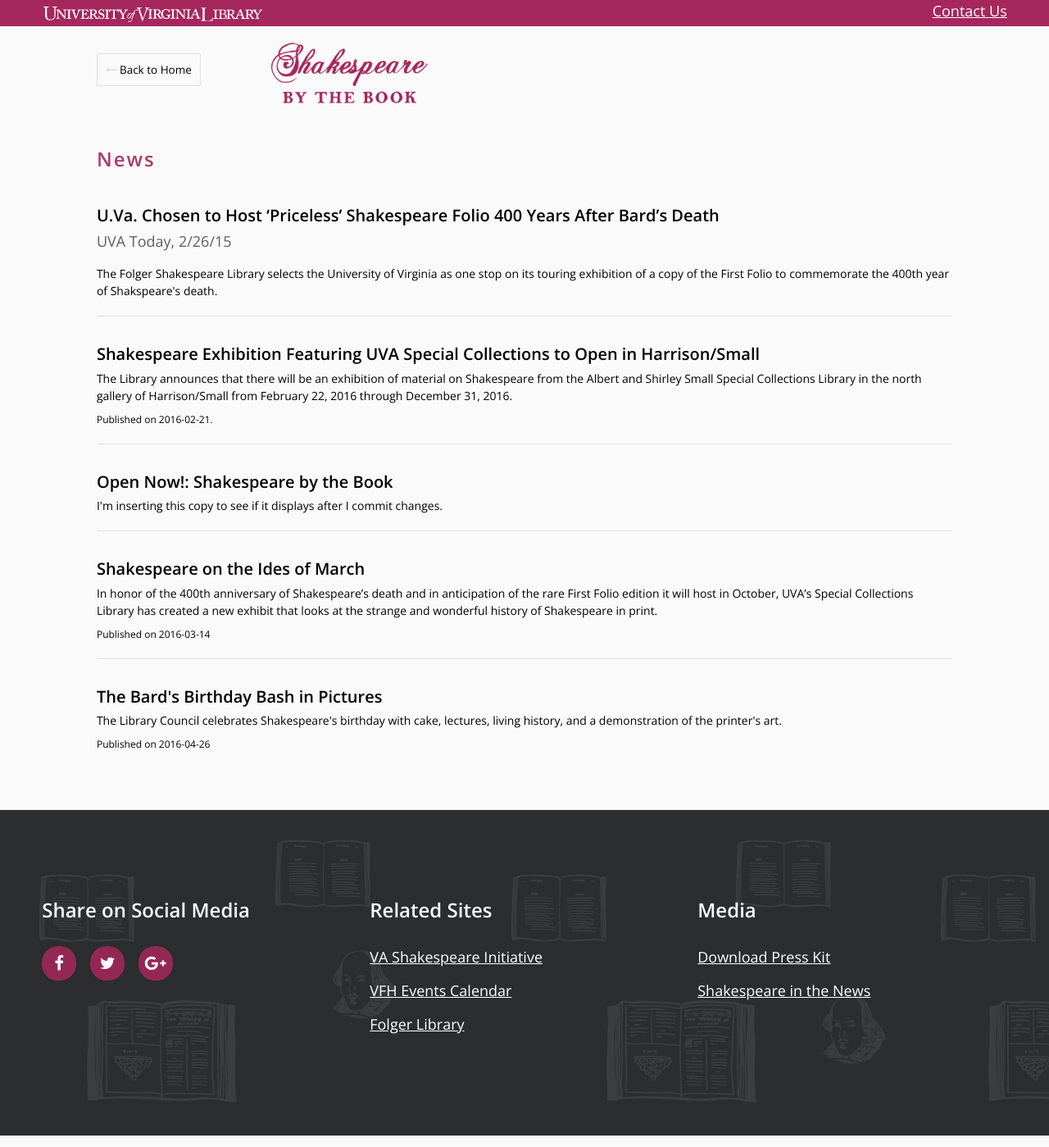
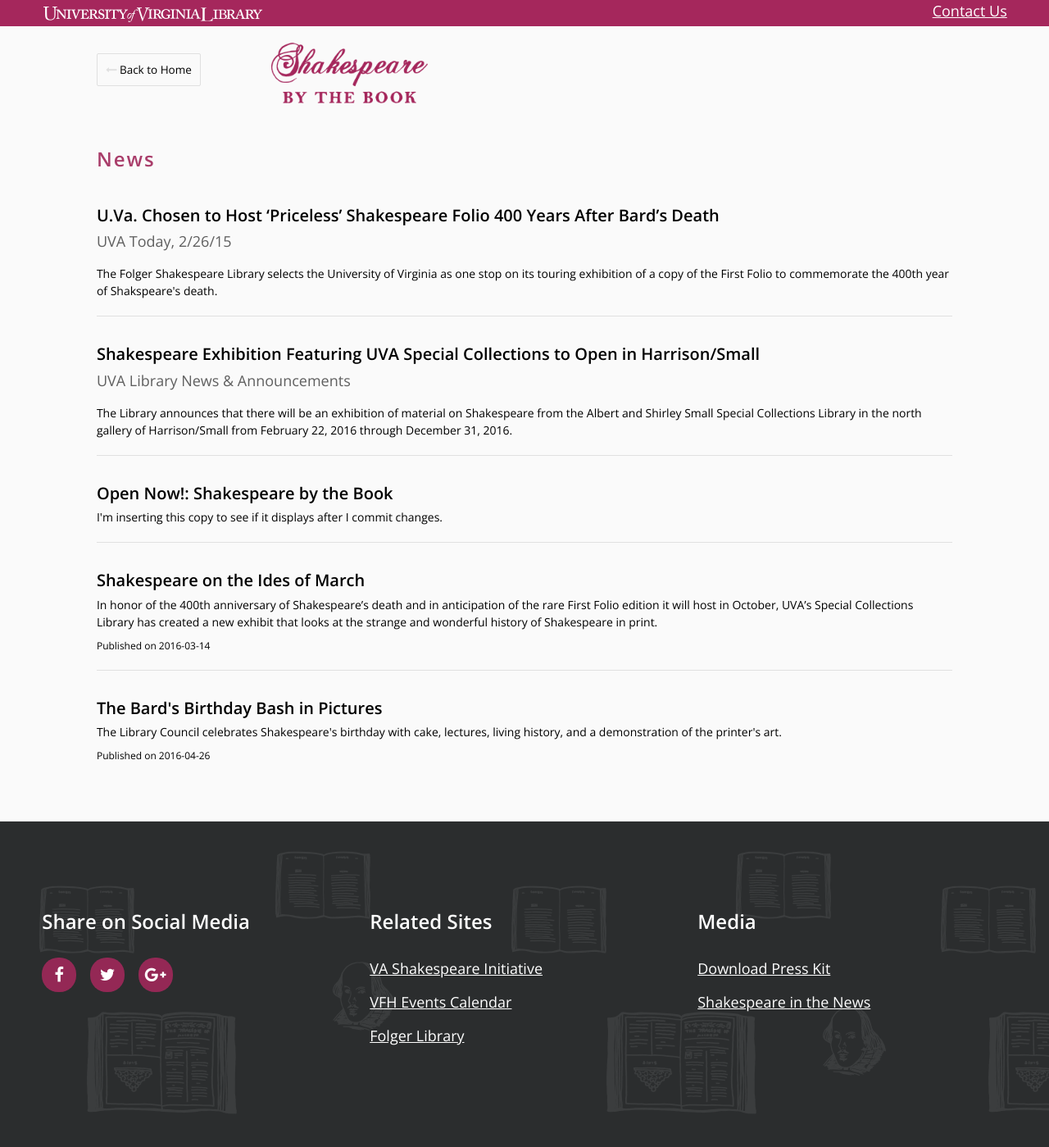
Before and after one commit to uvalib/shakespeare, a Jekyll site: the page built from news.html, in a window 1280 px wide. Shown: the whole page at 82% size. Built offline with Jekyll 4.4.1, drawn with Linux system fonts in a browser that asks for light colours; nearby versions of some CDN libraries.

Commit message:
Update 2016-02-21-an-exhibition-of-rare-shakespeare-opens-in-the-harrison-small-north-gallery.html

```diff
--- a/_news/2016-02-21-an-exhibition-of-rare-shakespeare-opens-in-the-harrison-small-north-gallery.html
+++ b/_news/2016-02-21-an-exhibition-of-rare-shakespeare-opens-in-the-harrison-small-north-gallery.html
@@ -1,7 +1,7 @@
 ---
 title: "Shakespeare Exhibition Featuring UVA Special Collections to Open in Harrison/Small"
 link: "http://news.library.virginia.edu/2016/02/21/an-exhibition-of-rare-shakespeare-opens-in-the-harrison-north-gallery/"
-subtitle: ""
+subtitle: "UVA Library News & Announcements"
 copy: "The Library announces that there will be an exhibition of material on Shakespeare from the Albert and Shirley Small Special Collections Library in the north gallery of Harrison/Small from February 22, 2016 through December 31, 2016."
-published_date: "2016-02-21."
+published_date: ""
 ---
```
